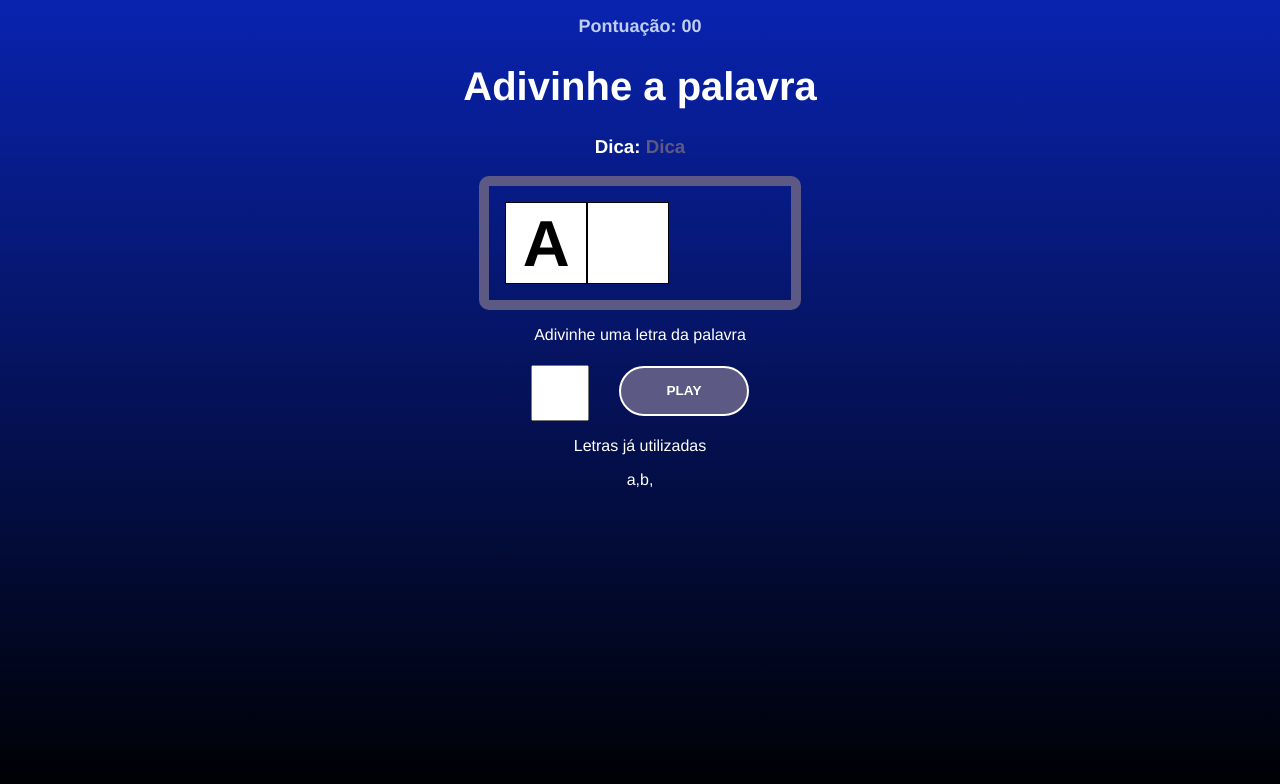
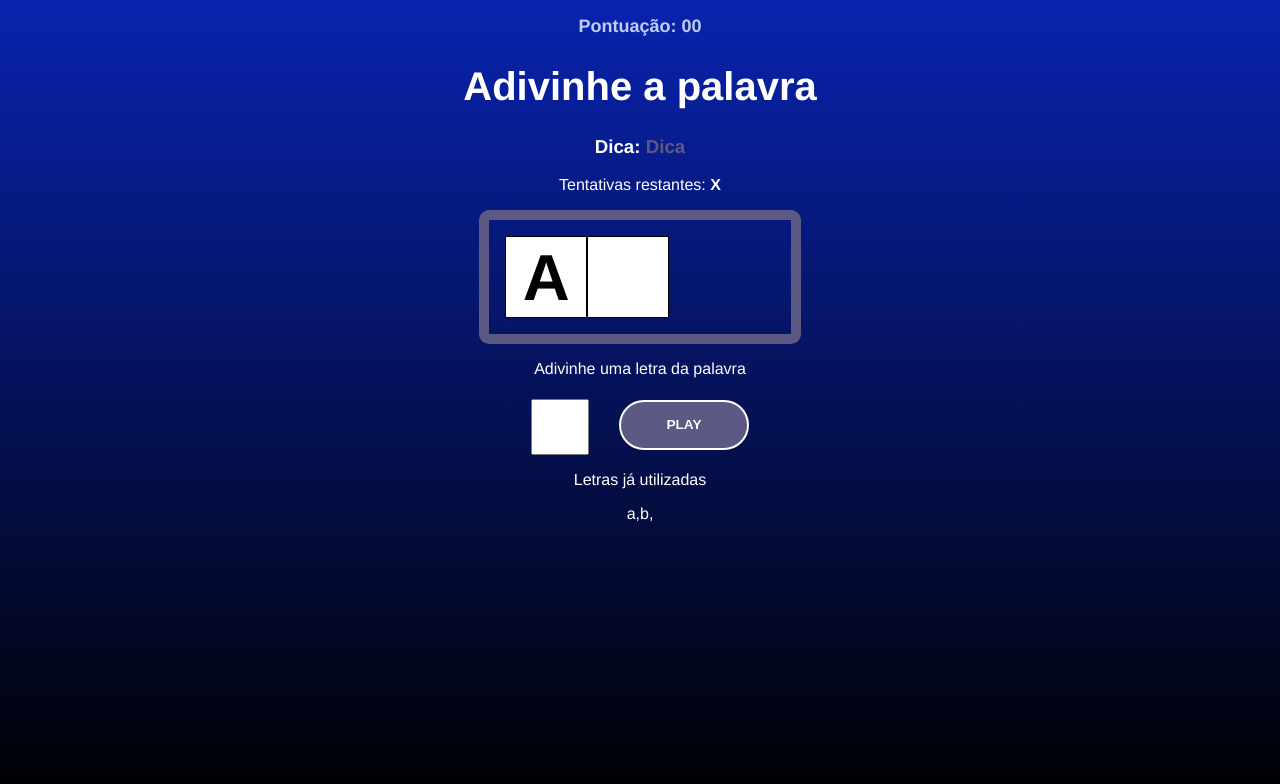
Before and after one commit to LeoMedeirosss/Project-SecretWord, a React (Create React App) app: page / in a window 1280 px wide. Both pictures are taken after a click on the button "COMEÇAR O JOGO". Shown: the top 784 px of the page. Built offline with nearby package versions, Linux system fonts and the light colour scheme.

Commit message:
add tries

```diff
--- a/src/components/Game.jsx
+++ b/src/components/Game.jsx
@@ -8,6 +8,7 @@ const Game = ({verifyLetter}) => {
       </p>
       <h1>Adivinhe a palavra</h1>
       <h3 className='tip'>Dica: <span>Dica</span></h3>
+      <p>Tentativas restantes: <strong>X</strong></p>
 
       <div className='wordConteiner'>
         <span className='letter'>a</span>
@@ -18,7 +19,7 @@ const Game = ({verifyLetter}) => {
         <p>Adivinhe uma letra da palavra</p>
         <form>
           <input type="text" name='letter' maxLength="1" required/>
-          <button className='botao'>Play</button>
+          <button>Play</button>
         </form>
       </div>
 
```
